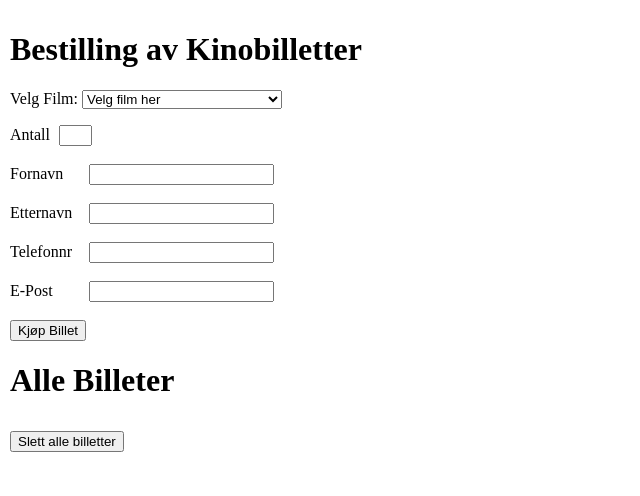
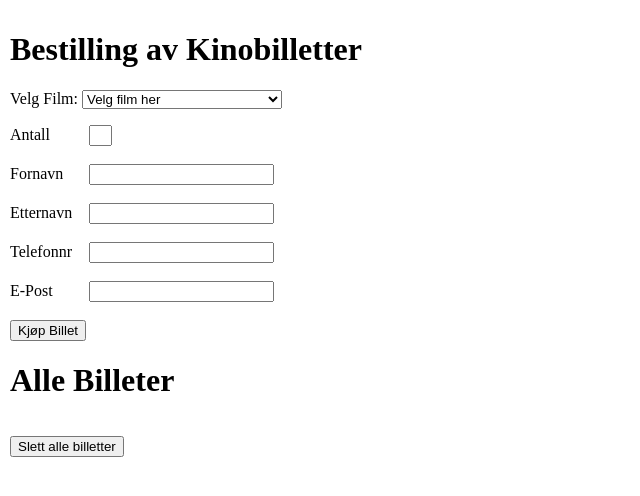
Before and after one commit to Fionssie/Bestiling-av-kinobilleter, a plain HTML site: page index.html in a window 1280 px wide. Shown: the whole page, without its empty margins (0-640 px from the left). Drawn offline with Linux system fonts and the light colour scheme.

Commit message:
endringer

```diff
--- a/index.html
+++ b/index.html
@@ -9,8 +9,8 @@
 <script type="text/javascript" src="oblig1-data1700.js"></script>
 <style>
 #Antall{
-width: 25px;
-margin-left: 5px;
+width: 15px;
+margin-left: 35px;
 }
 #Filmer{
 width: 200px;
@@ -24,7 +24,7 @@ text-align: left;
 }
 
 #slett{
-margin-top: 10px;
+margin-top: 15px;
 }
 
 .error{
```
